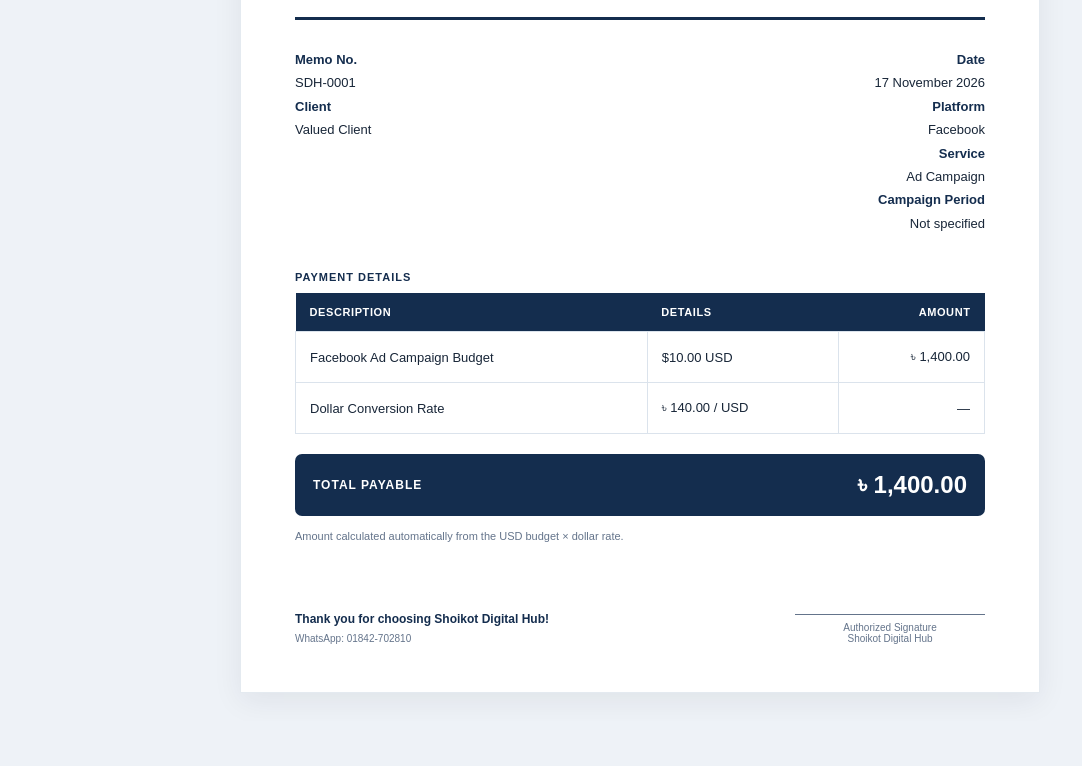
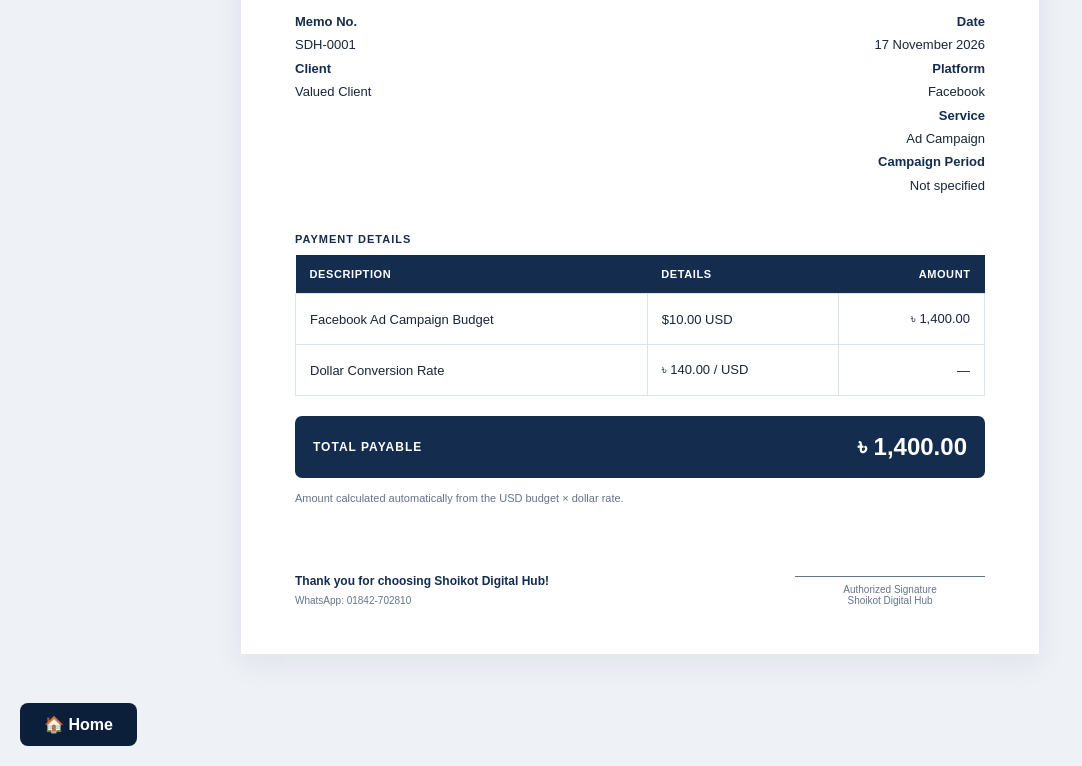
Before and after one commit to rezaur150/dollar-to-taka, a plain HTML site: page cash-memo.html in a window 1280 px wide. Shown: the part 536-1302 px from the top of the page, without its empty margins (0-1082 px from the left). Before the commit the page ends 1257 px from the top, so only its background shows below. Drawn offline with Linux system fonts and the light colour scheme.

Commit message:
Update cash-memo.html

```diff
--- a/cash-memo.html
+++ b/cash-memo.html
@@ -61,10 +61,6 @@ td:last-child,th:last-child{text-align:right}
 </style>
 </head>
 <body>
-
-<button class="btn" onclick="window.location.href='index.html'">
-  🏠 Home
-</button>
 
 <div class="app">
   <div class="toolbar">
@@ -211,5 +207,19 @@ document.getElementById('signatureInput').addEventListener('change',function(e){
 });
 updateMemo();
 </script>
+
+<a href="index.html" style="
+    display:inline-block;
+    background:#0b1f3a;
+    color:white;
+    padding:12px 24px;
+    border-radius:8px;
+    text-decoration:none;
+    font-weight:bold;
+    margin:20px;
+">
+    🏠 Home
+</a>
+
 </body>
 </html>
```
